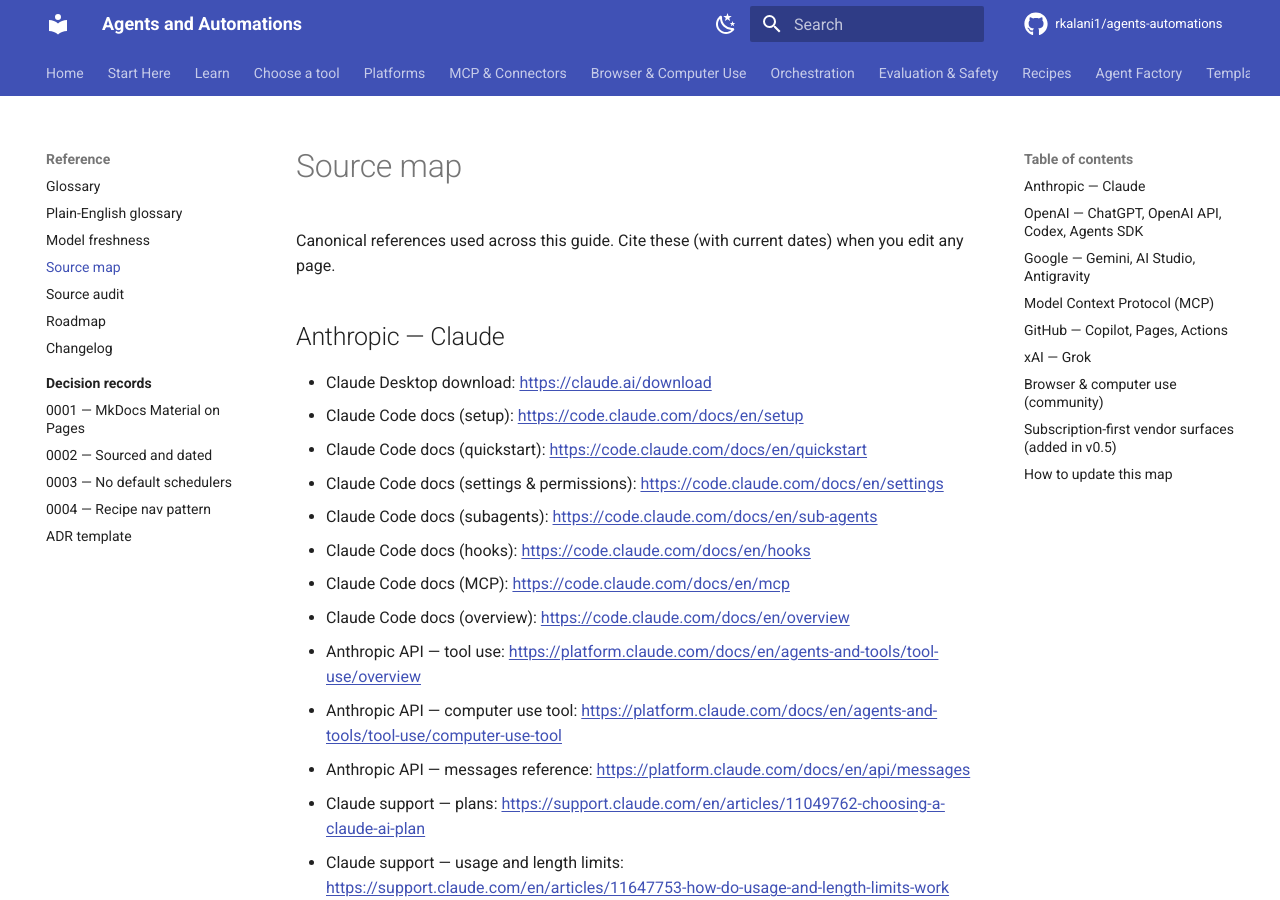
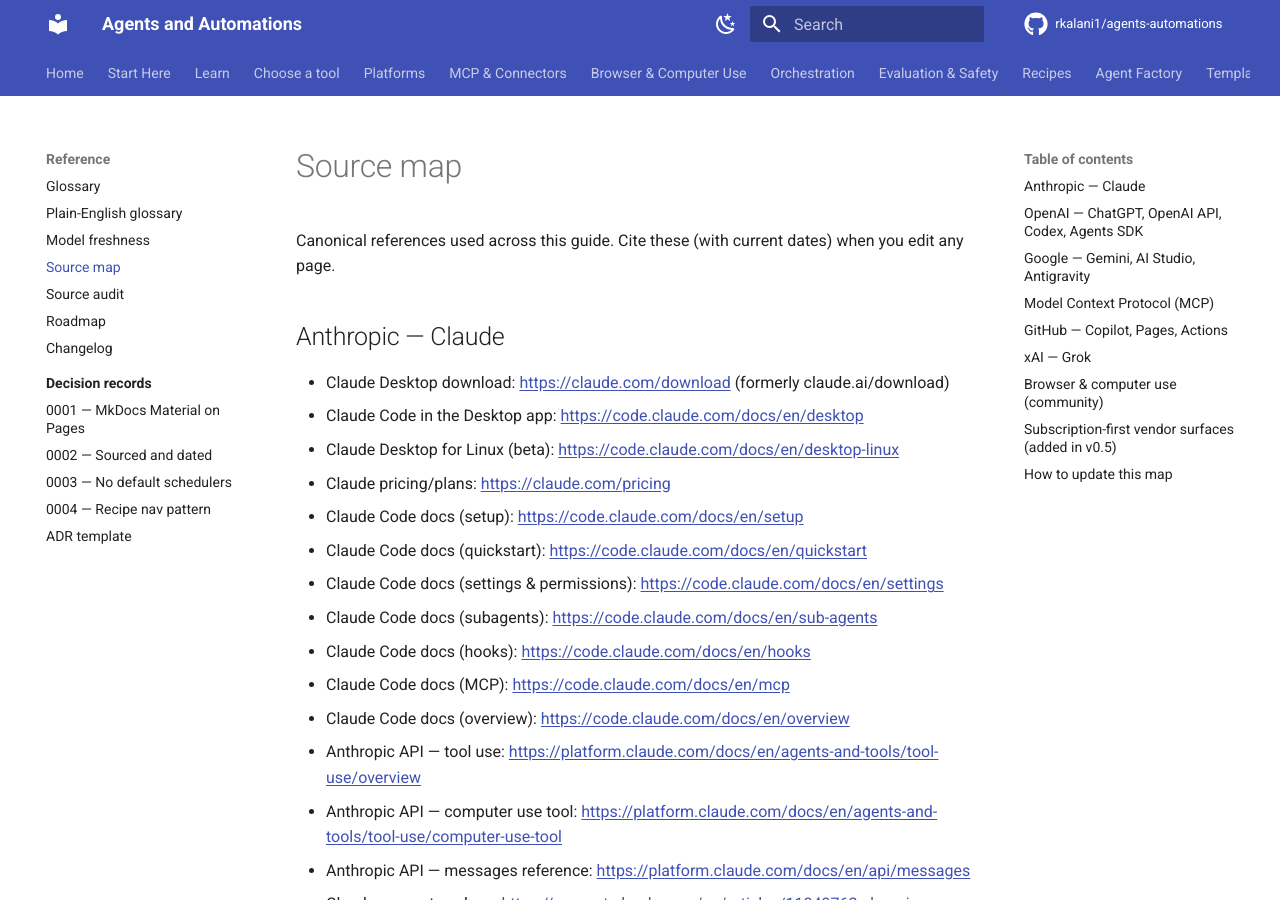
Before and after one commit to rkalani1/agents-automations, an MkDocs documentation site: the page built from docs/source-map.md, in a window 1280 px wide and 900 px high. Built offline with MkDocs 1.6.1 and Material for MkDocs 9.7.7, drawn with Linux system fonts in a browser that asks for light colours; comment, search, counter and statistics services are not loaded; some of the changed text lies outside the part shown.

Commit message:
Source map: add canonical URLs introduced by the currency pass
MCP spec 2025-11-25, GitHub official MCP server, Claude Code desktop
and Linux docs, and the claude.com download/pricing canonicals.

Co-Authored-By: Claude Fable 5 <noreply@anthropic.com>
Claude-Session: https://claude.ai/code/session_017XpFVSx6JCZVWPtd77d22W

```diff
--- a/docs/source-map.md
+++ b/docs/source-map.md
@@ -4,7 +4,10 @@ Canonical references used across this guide. Cite these (with current dates) whe
 
 ## Anthropic — Claude
 
-- Claude Desktop download: <https://claude.ai/download>
+- Claude Desktop download: <https://claude.com/download> (formerly claude.ai/download)
+- Claude Code in the Desktop app: <https://code.claude.com/docs/en/desktop>
+- Claude Desktop for Linux (beta): <https://code.claude.com/docs/en/desktop-linux>
+- Claude pricing/plans: <https://claude.com/pricing>
 - Claude Code docs (setup): <https://code.claude.com/docs/en/setup>
 - Claude Code docs (quickstart): <https://code.claude.com/docs/en/quickstart>
 - Claude Code docs (settings & permissions): <https://code.claude.com/docs/en/settings>
```
Also changed, not shown: other parts of docs/source-map.md (+2 -0 lines).
